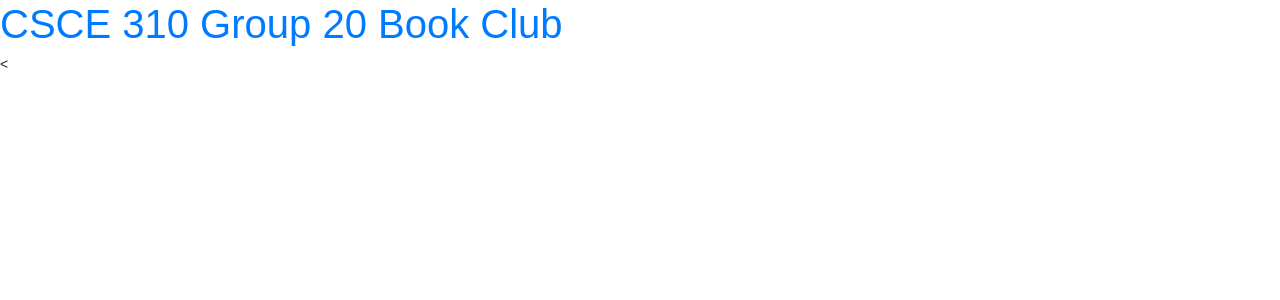
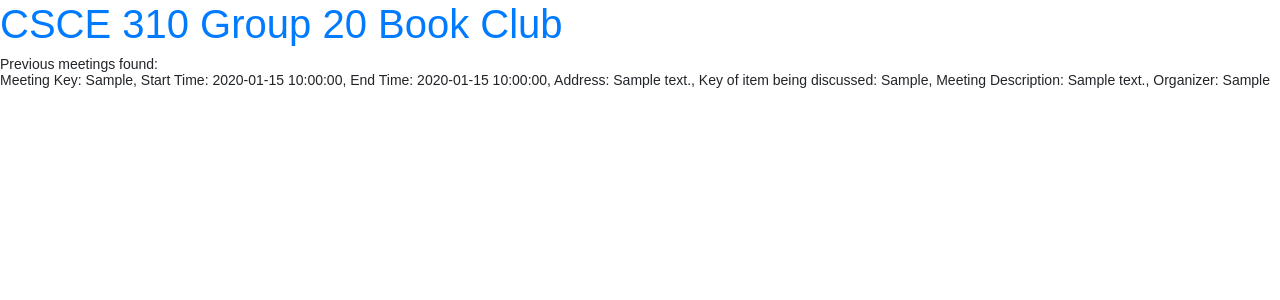
Before and after one commit to jswood23/CSCE310, a PHP site: page /meetings/previous-meetings.php in a window 1280 px wide. Shown: the top 300 px of the page. Run offline with PHP 8.4, Linux system fonts and the light colour scheme; the visitor is signed in with stand-in values (Sample User, id 1); tables that the repository leaves empty or names only in its code hold one stand-in row (values such as "Sample post").

Commit message:
previous meeting page functional

```diff
--- a/meetings/previous-meetings.php
+++ b/meetings/previous-meetings.php
@@ -3,7 +3,6 @@ include '../header.php';
 ?>
 
 <?php
-// I made this code with the help of a tutorial: https://www.tutorialrepublic.com/php-tutorial/php-mysql-login-system.php
 // Initialize the session
 session_start();
 
@@ -17,7 +16,8 @@ if(!isset($_SESSION["loggedin"]) || $_SESSION["loggedin"] !== true){
 // Include config file
 require_once "../config.php";
 
-$curUserId = $_SESSION["id"]
+$curUserId = $_SESSION["id"];
+$curUserEmail = $_SESSION["username"];
 
 ?>
 
@@ -27,22 +27,57 @@ $curUserId = $_SESSION["id"]
 <?php
 // Get all of the elements from the bridge table using the logged in user's Account_Key. Then use this to get all of the relevant meeting keys, and use them in the Meeting Table.
 
-$sql = "SELECT * FROM users WHERE id = ?";
+/* // whenever accounts table is implemented
+$sql = "SELECT m.*
+        FROM meeting m
+        INNER JOIN bridge b ON m.meeting_key = b.meeting_key
+        INNER JOIN accounts a ON a.account_key = b.account_key
+        WHERE a.account_id = ?";
+*/
+// Bridge tables fun :)
+$sql = "SELECT m.* FROM meeting m INNER JOIN bridge b ON m.meeting_key = b.meeting_key INNER JOIN users a ON a.id = b.account_key WHERE a.id = ?;";
 
 if($stmt = $mysqli->prepare($sql)){
     // Bind variables to the prepared statement as parameters
-    $stmt->bind_param("s", $curUserId);
+    $stmt->bind_param("s", $_SESSION["id"]);
 
     // Attempt to execute the prepared statement
     if($stmt->execute()){
-        // Store result
-        $stmt->store_result();
+        $result = $stmt->get_result();
+        if($result->num_rows == 0){
+            echo "No previous meetings! You are user with id: ";
+            echo $_SESSION["id"];
+        }
+        else{
+            echo "Previous meetings found: <br>";
+            foreach ($result as $row) {
+                echo "Meeting Key: ";
+                echo $row['meeting_key'];
+                echo ", ";
+                echo "Start Time: ";
+                echo $row['start_time'];
+                echo ", ";
+                echo "End Time: ";
+                echo $row['end_time'];
+                echo ", ";
+                echo "Address: ";
+                echo $row['address'];
+                echo ", ";
+                echo "Key of item being discussed: ";
+                echo $row['item_key'];
+                echo ", ";
+                echo "Meeting Description: ";
+                echo $row['meet_desc'];
+                echo ", Organizer: ";
+                echo $row['organizer'];
+                echo "<br>";
+            }
+        }
     }
 }
 
 
 $mysqli->close();
 ?>
-<
 </body>
 </html>
```
